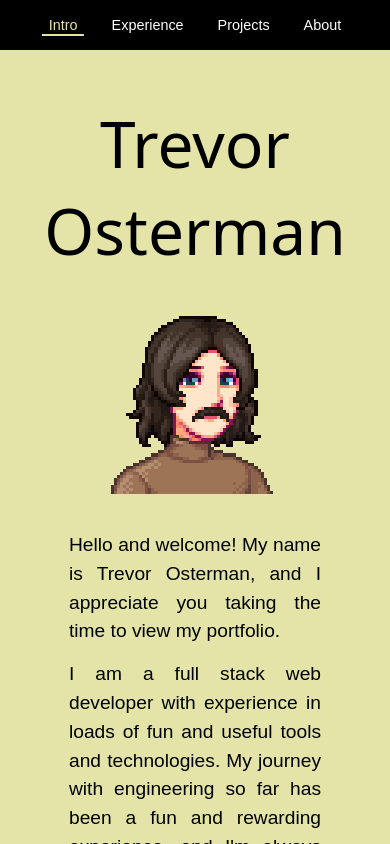
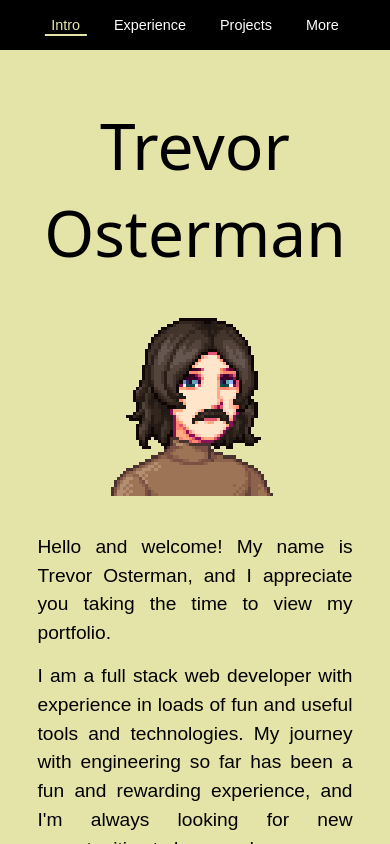
Before and after one commit to TrevorOsterman/personal-site, a React (Create React App) app: page / in a window 390 px wide. Built offline with nearby package versions, Linux system fonts and the light colour scheme; a web font is replaced by a local one.

Commit message:
make breakpoint for smaller screens bigger

```diff
--- a/src/App.styles.css
+++ b/src/App.styles.css
@@ -58,7 +58,7 @@ body {
   margin: 0;
 }
 
-@media (max-width: 768px) {
+@media (max-width: 1000px) {
   .container {
     scroll-snap-type: none;
   }
--- a/src/ui/Navigation/Navigation.styles.css
+++ b/src/ui/Navigation/Navigation.styles.css
@@ -45,7 +45,7 @@
   background-color: #e4e4a9;
 }
 
-@media (max-width: 768px) {
+@media (max-width: 1000px) {
   .navigation {
     height: 50px;
     gap: 10px;
--- a/src/ui/Navigation/Navigation.tsx
+++ b/src/ui/Navigation/Navigation.tsx
@@ -13,8 +13,6 @@ const Navigation: React.FC<Props> = ({ currentSection }) => {
     if (sectionId === "intro") {
       targetElement = document.querySelector(".intro");
     } else {
-      // For other sections, we need to scroll the container to sections
-      // then scroll the sections-content to the specific section
       const sectionsContainer = document.querySelector(".sections");
       if (sectionsContainer) {
         sectionsContainer.scrollIntoView({ behavior: "smooth" });
@@ -63,7 +61,7 @@ const Navigation: React.FC<Props> = ({ currentSection }) => {
         className={`nav-button ${currentSection === "about" ? "active" : ""}`}
         onClick={() => scrollToSection("about")}
       >
-        About
+        More
       </button>
     </nav>
   );
--- a/src/ui/ScrollArrow/ScrollArrow.styles.css
+++ b/src/ui/ScrollArrow/ScrollArrow.styles.css
@@ -51,7 +51,7 @@
   transform: scale(0.95);
 }
 
-@media (max-width: 768px) {
+@media (max-width: 1000px) {
   .scroll-arrow__container {
     display: none;
   }
--- a/src/ui/Sections/Intro/Intro.styles.css
+++ b/src/ui/Sections/Intro/Intro.styles.css
@@ -28,7 +28,6 @@
   justify-content: space-between;
   align-items: center;
   gap: 100px;
-  width: 80%;
 }
 
 .intro__avatar {
@@ -40,7 +39,6 @@
   display: flex;
   flex-direction: column;
   justify-content: center;
-  /* max-width: 50%; */
   text-align: justify;
 }
 
@@ -51,7 +49,7 @@
   line-height: 1.5;
 }
 
-@media (max-width: 768px) {
+@media (max-width: 1000px) {
   .intro {
     gap: 20px;
     padding: 0 20px 0;
--- a/src/ui/Sections/Sections.styles.css
+++ b/src/ui/Sections/Sections.styles.css
@@ -110,7 +110,7 @@
   width: 100%;
 }
 
-@media (max-width: 768px) {
+@media (max-width: 1000px) {
   .sections {
     width: 85vw;
   }
```
